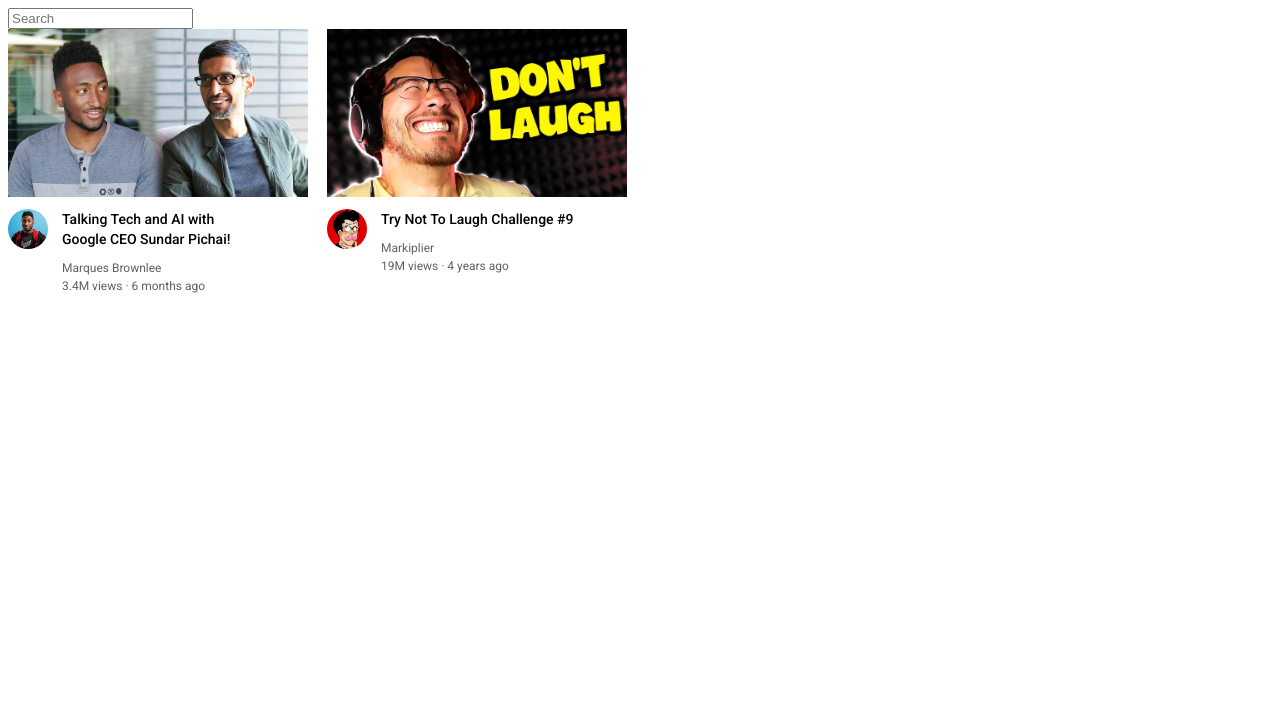
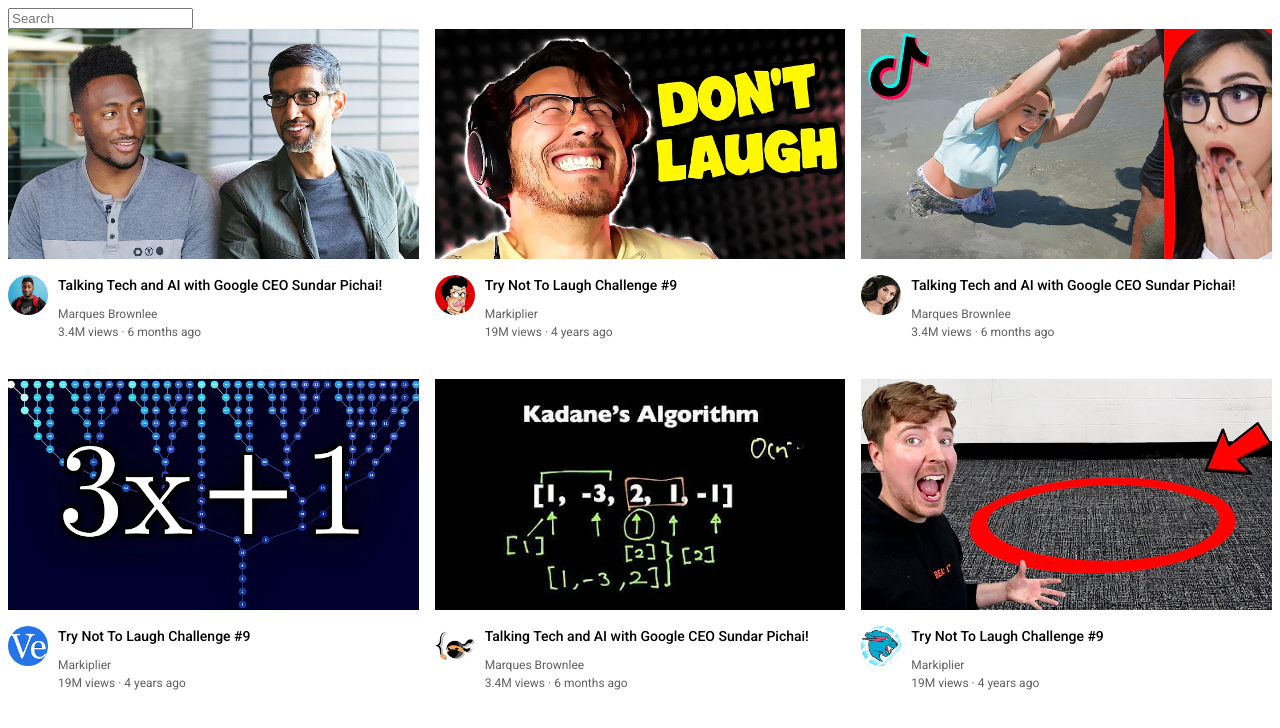
Before and after one commit to Bignarem/youtube-clone, a plain HTML site: page index.html in a window 1280 px wide. Drawn offline with Linux system fonts and the light colour scheme.

Commit message:
Cambio diseño tarjeta a grid, mas tajetas agregadas.

```diff
--- a/index.html
+++ b/index.html
@@ -19,8 +19,7 @@
         margin-bottom: 0;
       }
       .thumbnail {
-        width: 300px;
-        display: block;
+        width: 100%;
       }
 
       .search-bar {
@@ -35,22 +34,9 @@
         margin-bottom: 12px;
       }
 
-      .video-preview {
-        width: 300px;
-        display: inline-block;
-        vertical-align: top;
-        margin-right: 15px;
-      }
-
-      .channel-picture {
-        display: inline-block;
-        width: 50px;
-        vertical-align: top;
-      }
-
-      .video-info {
-        display: inline-block;
-        width: 200px;
+      .video-info-grid {
+        display: grid;
+        grid-template-columns: 50px 1fr;
       }
 
       .profile-picture {
@@ -71,16 +57,24 @@
       .video-author {
         margin-bottom: 4px;
       }
+
+      .video-grid {
+        display: grid;
+        grid-template-columns: 1fr 1fr 1fr;
+        column-gap: 16px;
+        row-gap: 40px;
+      }
     </style>
   </head>
   <body>
     <input class="search-bar" type="text" name="" id="" placeholder="Search" />
 
+    <div class="video-grid">
       <div class="video-preview">
         <div class="thumbnail-row">
           <img class="thumbnail" src="thumbnails/thumbnail-1.webp" alt="" />
         </div>
-      <div>
+        <div class="video-info-grid">
           <div class="channel-picture">
             <img
               class="profile-picture"
@@ -102,7 +96,7 @@
         <div class="thumbnail-row">
           <img class="thumbnail" src="thumbnails/thumbnail-2.webp" alt="" />
         </div>
-      <div>
+        <div class="video-info-grid">
           <div class="channel-picture">
             <img
               class="profile-picture"
@@ -120,6 +114,95 @@
         </div>
       </div>
 
+      <div class="video-preview">
+        <div class="thumbnail-row">
+          <img class="thumbnail" src="thumbnails/thumbnail-3.webp" alt="" />
         </div>
+        <div class="video-info-grid">
+          <div class="channel-picture">
+            <img
+              class="profile-picture"
+              src="channel-pictures/channel-3.jpeg"
+              alt=""
+            />
+          </div>
+          <div class="video-info">
+            <p class="video-title">
+              Talking Tech and AI with Google CEO Sundar Pichai!
+            </p>
+            <p class="video-author">Marques Brownlee</p>
+            <p class="video-stats">3.4M views &#183; 6 months ago</p>
+          </div>
+        </div>
+      </div>
+
+      <div class="video-preview">
+        <div class="thumbnail-row">
+          <img class="thumbnail" src="thumbnails/thumbnail-4.webp" alt="" />
+        </div>
+        <div class="video-info-grid">
+          <div class="channel-picture">
+            <img
+              class="profile-picture"
+              src="channel-pictures/channel-4.jpeg"
+              alt=""
+            />
+          </div>
+          <div class="video-info">
+            <p class="video-title">
+              Try Not To Laugh Challenge #9
+            </p>
+            <p class="video-author">Markiplier</p>
+            <p class="video-stats">19M views &#183; 4 years ago</p>
+          </div>
+        </div>
+      </div>
+
+      <div class="video-preview">
+        <div class="thumbnail-row">
+          <img class="thumbnail" src="thumbnails/thumbnail-5.webp" alt="" />
+        </div>
+        <div class="video-info-grid">
+          <div class="channel-picture">
+            <img
+              class="profile-picture"
+              src="channel-pictures/channel-5.jpeg"
+              alt=""
+            />
+          </div>
+          <div class="video-info">
+            <p class="video-title">
+              Talking Tech and AI with Google CEO Sundar Pichai!
+            </p>
+            <p class="video-author">Marques Brownlee</p>
+            <p class="video-stats">3.4M views &#183; 6 months ago</p>
+          </div>
+        </div>
+      </div>
+
+      <div class="video-preview">
+        <div class="thumbnail-row">
+          <img class="thumbnail" src="thumbnails/thumbnail-6.webp" alt="" />
+        </div>
+        <div class="video-info-grid">
+          <div class="channel-picture">
+            <img
+              class="profile-picture"
+              src="channel-pictures/channel-6.jpeg"
+              alt=""
+            />
+          </div>
+          <div class="video-info">
+            <p class="video-title">
+              Try Not To Laugh Challenge #9
+            </p>
+            <p class="video-author">Markiplier</p>
+            <p class="video-stats">19M views &#183; 4 years ago</p>
+          </div>
+        </div>
+      </div>
+      </div>
+    </div>
+
   </body>
 </html>
```
Also changed, not shown: channel-pictures/channel-3.jpeg (added), channel-pictures/channel-4.jpeg (added), channel-pictures/channel-5.jpeg (added), channel-pictures/channel-6.jpeg (added), thumbnails/thumbnail-5.webp (added), thumbnails/thumbnail-6.webp (added). Lines whose indentation alone changed are shown as unchanged.
